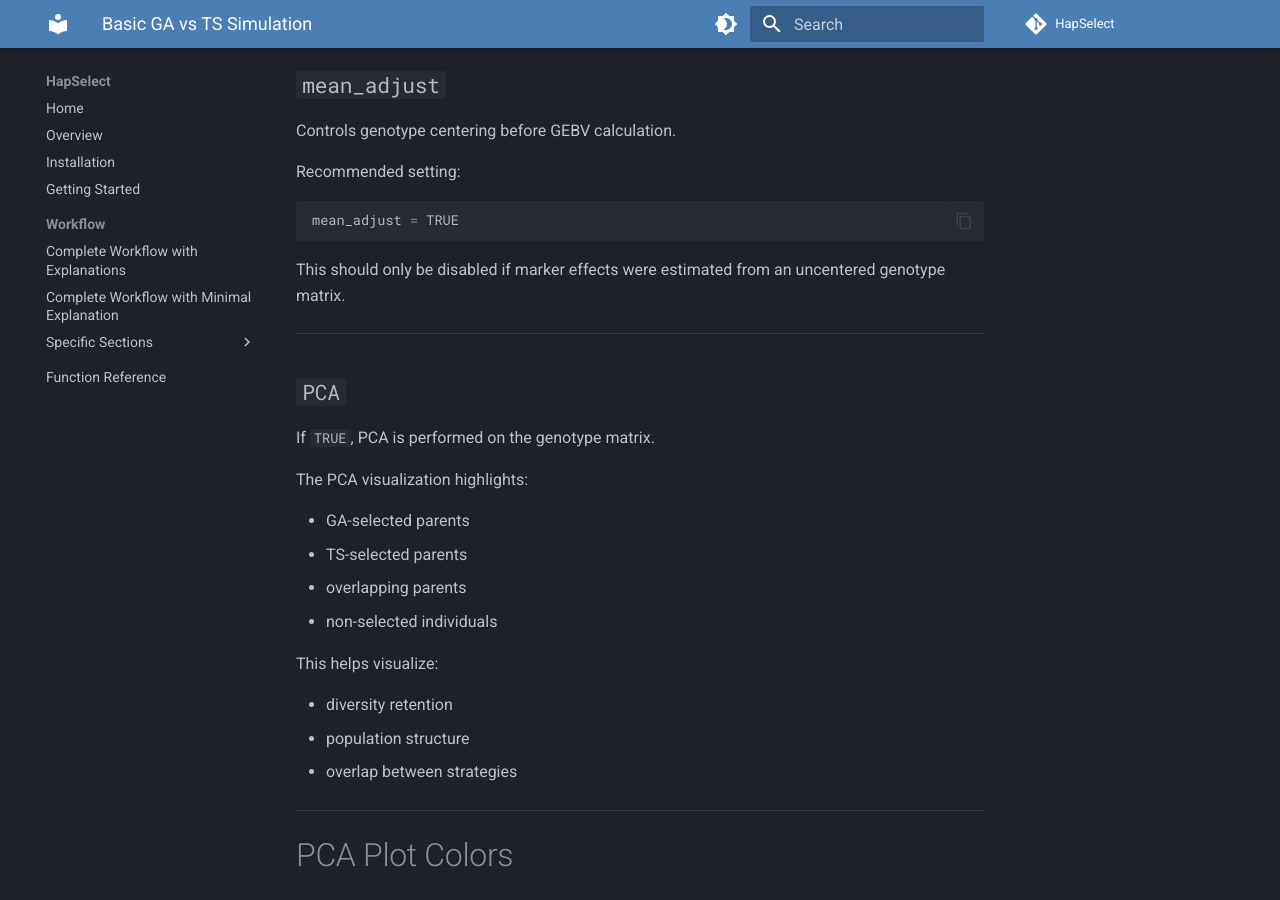
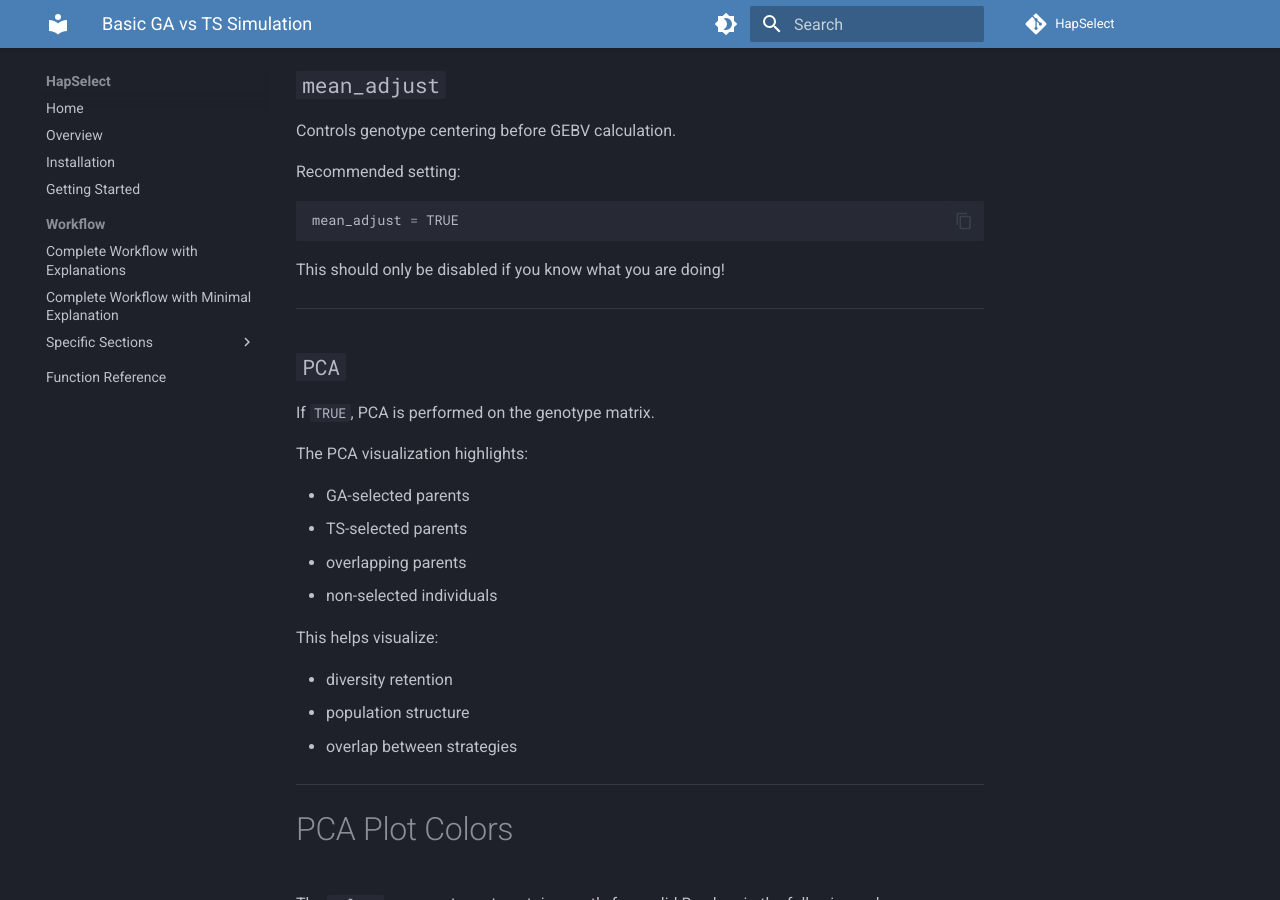
Before and after one commit to wrshf7/HapSelect-Docs, an MkDocs documentation site: the page built from docs/workflow/basic-simulation.md, in a window 1280 px wide and 900 px high, scrolled down 7037 px. Built offline with MkDocs 1.6.1 and Material for MkDocs 9.7.7, drawn with Linux system fonts in a browser that asks for light colours; comment, search, counter and statistics services are not loaded.

Commit message:
Update basic-simulation.md

````diff
--- a/docs/workflow/basic-simulation.md
+++ b/docs/workflow/basic-simulation.md
@@ -285,7 +285,7 @@ Recommended setting:
 mean_adjust = TRUE
 ```
 
-This should only be disabled if marker effects were estimated from an uncentered genotype matrix.
+This should only be disabled if you know what you are doing!
 
 ---
 
````
